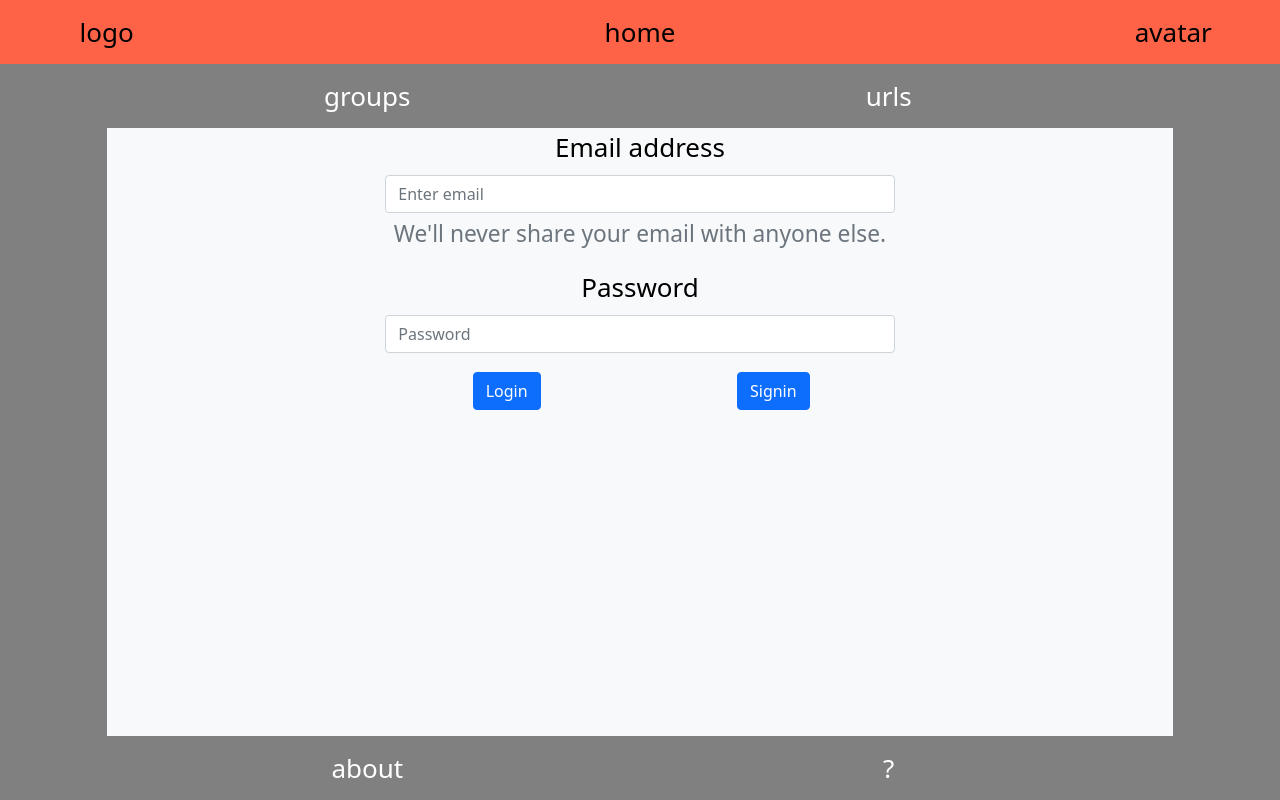
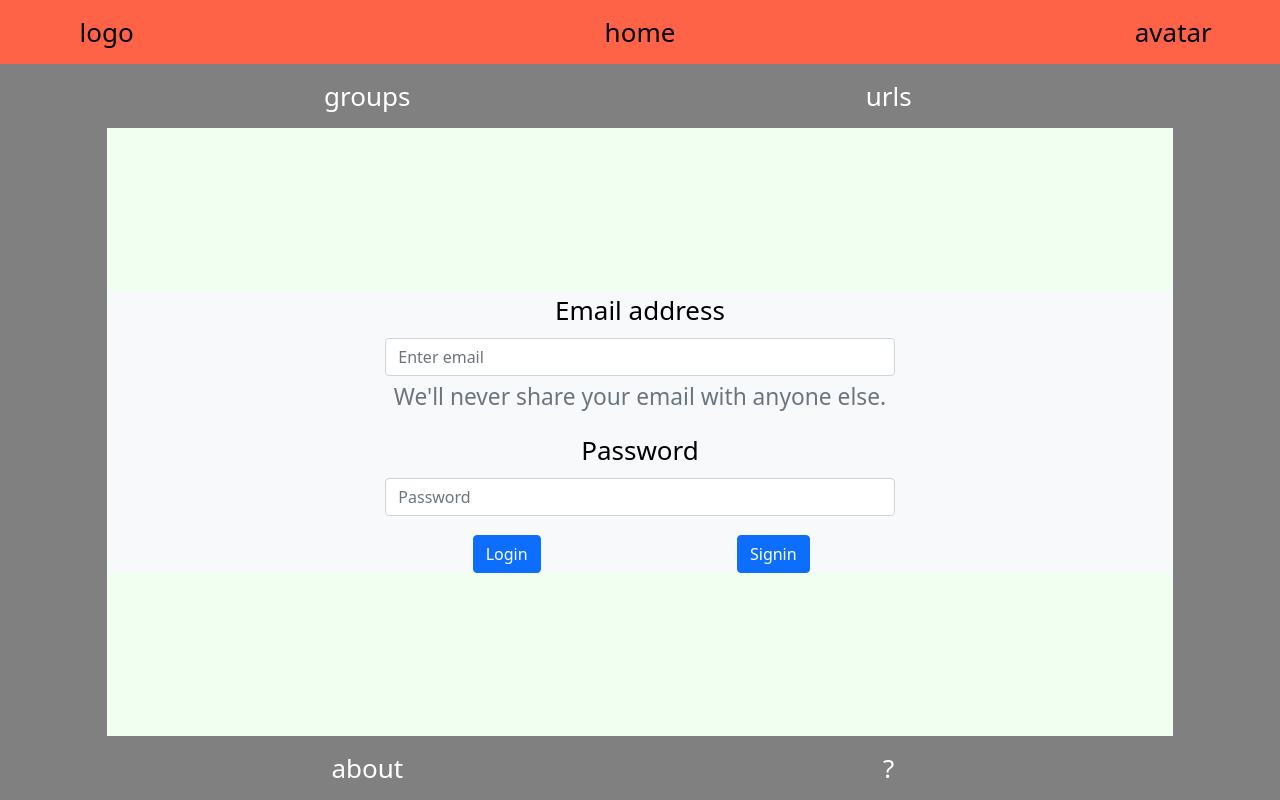
Before and after one commit to marcosaccarola/Url-Saver-fe, a React (Create React App) app: page / in a window 1280 px wide. Built offline with nearby package versions, Linux system fonts and the light colour scheme.

Commit message:
Update 300-Central.jsx

```diff
--- a/src/components/300-Central.jsx
+++ b/src/components/300-Central.jsx
@@ -27,7 +27,7 @@ const Central=({user,setUser})=>{
                             </Col>
                         </>
                         :
-                        <Col sm={12} className='bg-light'>
+                        <Col sm={12} className='bg-light my-auto'>
                             <Login setUser={setUser} />
                         </Col>
                         }
```
